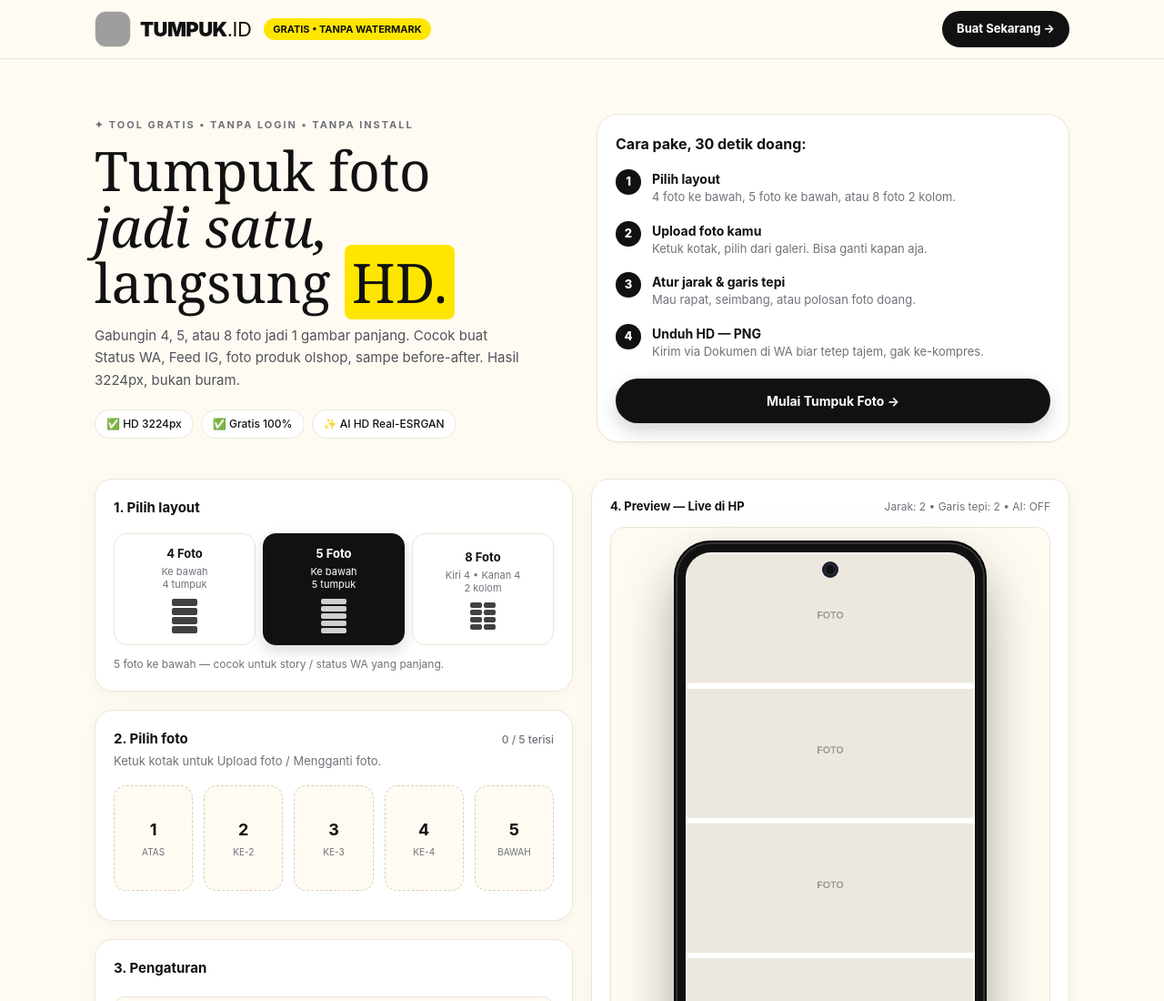
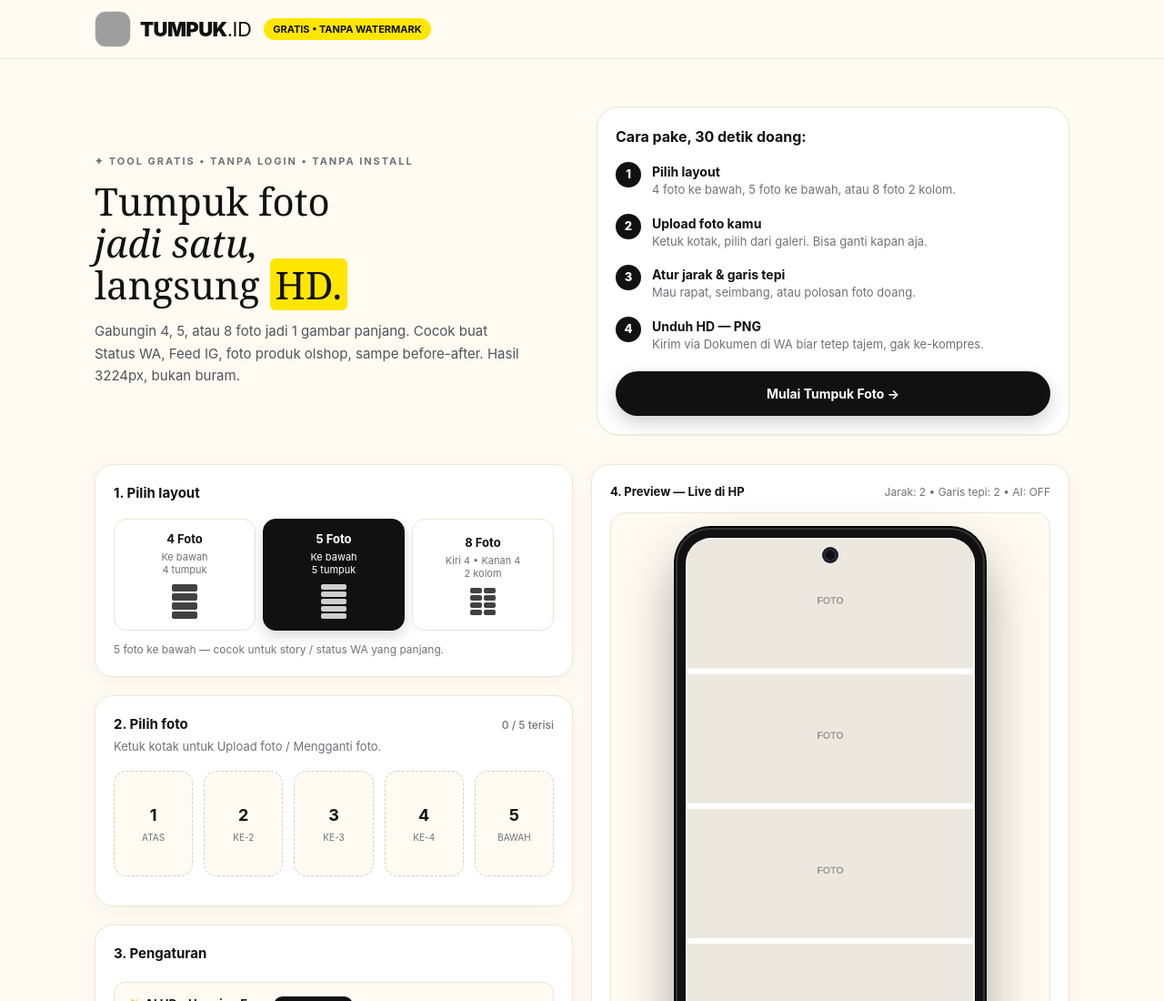
Before and after one commit to Rexzzxiterz/reynet, a plain HTML site: page index.html in a window 1280 px wide. Shown: the top 1100 px of the page at 91% size. Drawn offline with nearby package versions, Linux system fonts and the light colour scheme; grey boxes are pictures that could not be loaded.

Commit message:
Update index.html

```diff
--- a/index.html
+++ b/index.html
@@ -44,21 +44,15 @@
       <span class="text-[22px] font-black tracking-tight">TUMPUK<span class="font-normal">.ID</span></span>
       <span class="hidden md:inline-block text-[11px] badge-yellow px-2.5 py-1 rounded-full font-bold ml-1">GRATIS • TANPA WATERMARK</span>
     </div>
-    <a href="#buat" class="bg-[#111] text-white text-[13px] font-bold px-4 py-2.5 rounded-full">Buat Sekarang →</a>
   </div>
 </div>
 
 <div class="max-w-[1120px] mx-auto px-4 md:px-6 py-5">
-  <section class="py-6 md:py-10 grid lg:grid-cols-2 gap-8 items-center">
+  <section class="py-6 md:py-8 grid lg:grid-cols-2 gap-8 items-center">
     <div>
       <p class="text-[11px] tracking-[0.18em] uppercase text-zinc-500 font-bold">✦ Tool gratis • Tanpa login • Tanpa install</p>
-      <h1 class="serif text-[44px] leading-[1.02] md:text-[60px] mt-3">Tumpuk foto<br><span class="italic font-normal">jadi satu,</span><br>langsung <span class="bg-[#FFE600] px-2 rounded-lg">HD.</span></h1>
+      <h1 class="serif text-[34px] leading-[1.1] md:text-[42px] mt-3">Tumpuk foto<br><span class="italic font-normal">jadi satu,</span><br>langsung <span class="bg-[#FFE600] px-1.5 rounded-md">HD.</span></h1>
       <p class="text-[15px] leading-relaxed text-zinc-600 mt-4 max-w-[480px]">Gabungin 4, 5, atau 8 foto jadi 1 gambar panjang. Cocok buat Status WA, Feed IG, foto produk olshop, sampe before-after. Hasil 3224px, bukan buram.</p>
-      <div class="flex flex-wrap gap-2 mt-5">
-        <span class="text-[12px] bg-white border border-[#EDE6D6] px-3 py-1.5 rounded-full font-medium">✅ HD 3224px</span>
-        <span class="text-[12px] bg-white border border-[#EDE6D6] px-3 py-1.5 rounded-full font-medium">✅ Gratis 100%</span>
-        <span class="text-[12px] bg-white border border-[#EDE6D6] px-3 py-1.5 rounded-full font-medium">✨ AI HD Real-ESRGAN</span>
-      </div>
     </div>
     <div class="bg-white border border-[#EDE6D6] rounded-3xl p-5 shadow-sm">
       <h2 class="font-bold text-[16px]">Cara pake, 30 detik doang:</h2>
```
